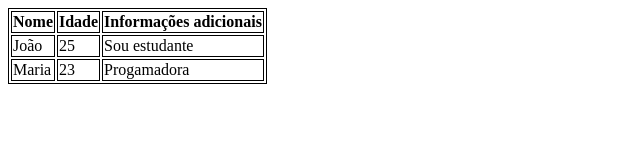
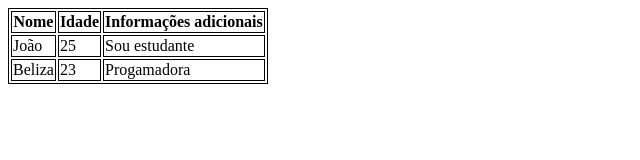
Before and after one commit to JPLustosaa/Aula-de-tabelas-09-DEVQUEST, a plain HTML site: page index.html in a window 1280 px wide. Shown: the full height of the page, 0-640 px from the left. Drawn offline with Linux system fonts and the light colour scheme.

Commit message:
Troquei o nome de maria para beliza

```diff
--- a/index.html
+++ b/index.html
@@ -28,7 +28,7 @@
             </tr>
 
             <tr>
-                <td>Maria</td>
+                <td>Beliza</td>
                 <td>23</td>
                 <td>Progamadora</td>
             </tr>
```
